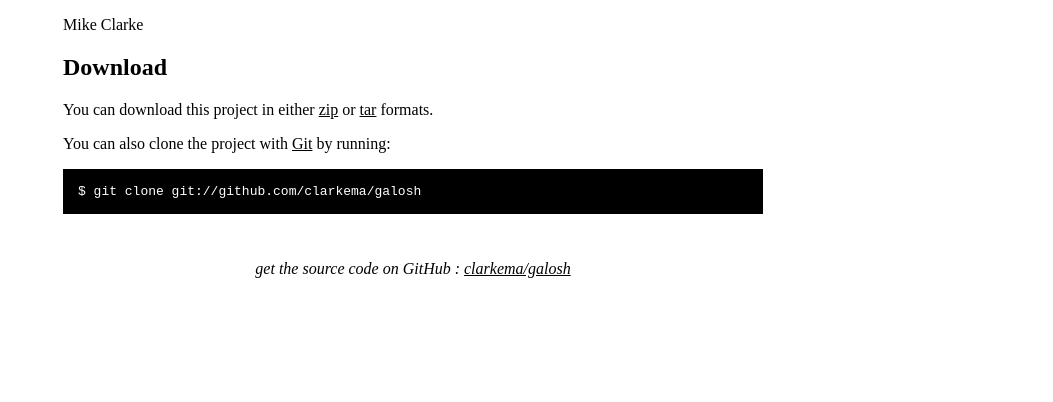
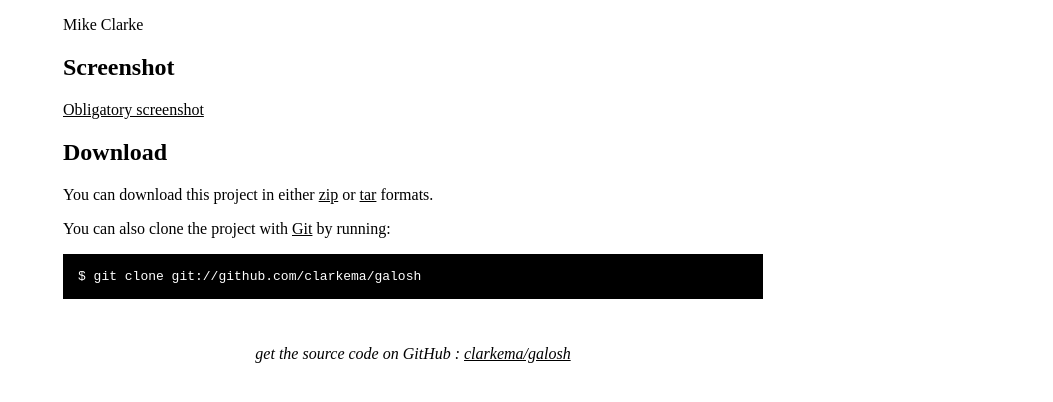
Before and after one commit to clarkema/galosh, a plain HTML site: page index.html in a window 1280 px wide. Shown: the part 308-710 px from the top of the page, without its empty margins (227-1280 px from the left). Drawn offline with Linux system fonts and the light colour scheme.

Commit message:
[pages] Add screenshot.

```diff
--- a/index.html
+++ b/index.html
@@ -54,6 +54,9 @@
 <h2>Contact</h2>
 <p>Mike Clarke<br/>      </p>
 
+    <h2>Screenshot</h2>
+
+    <a href="http://clarkema.github.com/galosh/images/galosh-screenshot.png">Obligatory screenshot</a>
 
     <h2>Download</h2>
     <p>
```
Also changed, not shown: images/galosh-screenshot.png (added).
